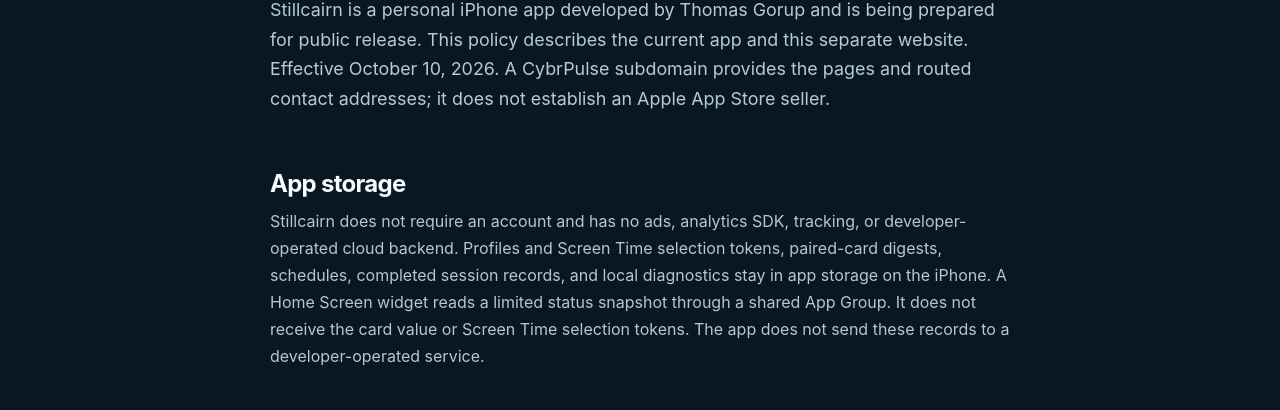
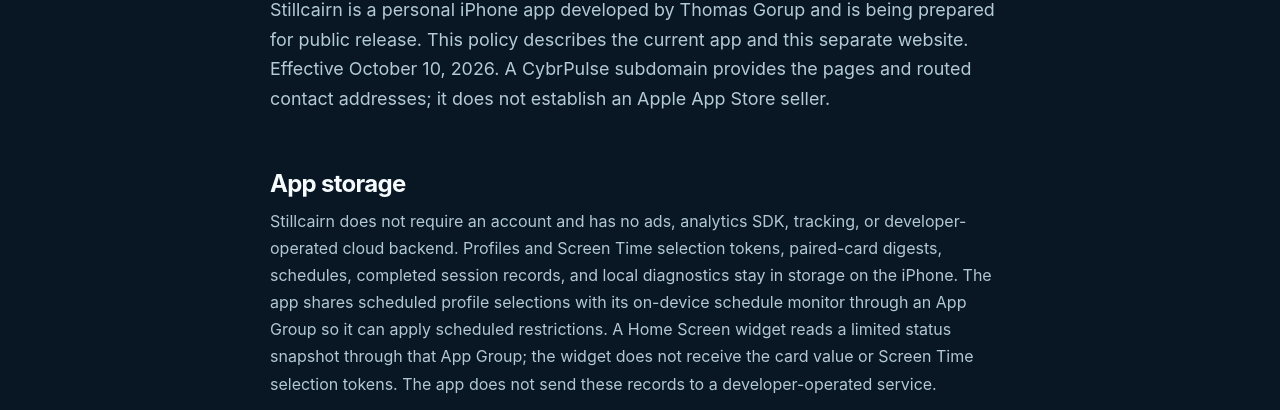
Before and after one commit to Tom-Gorup/stillcairn-site, a plain HTML site: page privacy.html in a window 1280 px wide. Shown: the part 385-795 px from the top of the page. Drawn offline with Linux system fonts and the light colour scheme.

Commit message:
Disclose local schedule monitor data sharing

```diff
--- a/privacy.html
+++ b/privacy.html
@@ -25,7 +25,7 @@
     <p class="legal-intro">Stillcairn is a personal iPhone app developed by Thomas Gorup and is being prepared for public release. This policy describes the current app and this separate website. Effective October 10, 2026. A CybrPulse subdomain provides the pages and routed contact addresses; it does not establish an Apple App Store seller.</p>
 
     <h2>App storage</h2>
-    <p>Stillcairn does not require an account and has no ads, analytics SDK, tracking, or developer-operated cloud backend. Profiles and Screen Time selection tokens, paired-card digests, schedules, completed session records, and local diagnostics stay in app storage on the iPhone. A Home Screen widget reads a limited status snapshot through a shared App Group. It does not receive the card value or Screen Time selection tokens. The app does not send these records to a developer-operated service.</p>
+    <p>Stillcairn does not require an account and has no ads, analytics SDK, tracking, or developer-operated cloud backend. Profiles and Screen Time selection tokens, paired-card digests, schedules, completed session records, and local diagnostics stay in storage on the iPhone. The app shares scheduled profile selections with its on-device schedule monitor through an App Group so it can apply scheduled restrictions. A Home Screen widget reads a limited status snapshot through that App Group; the widget does not receive the card value or Screen Time selection tokens. The app does not send these records to a developer-operated service.</p>
 
     <h2>Screen Time, parent controls, and NFC</h2>
     <p>Stillcairn requests Apple's Family Controls authorization when you choose apps, categories, or supported websites to restrict during focus. iOS manages that permission and applies supported restrictions. Optional parent controls can request child authorization through Apple's Family Sharing flow on a child's iPhone. A parent PIN is not kept as readable text: the app stores a salted verifier in that device's Keychain and keeps local retry and lockout state. The app does not provide remote parent management. Family Controls availability and behavior depend on Apple's permissions and the device setup.</p>
```
